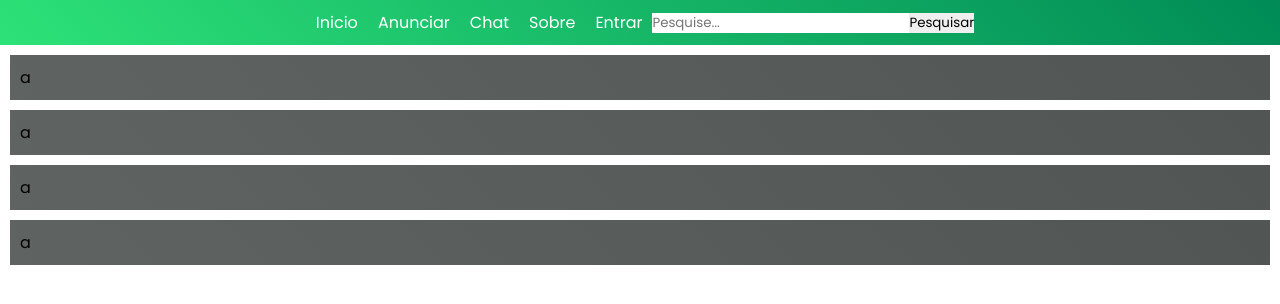
After one commit to nicocavalcanti/Mercado_Virtual, a PHP site: page /telaPrincipal.html in a window 1280 px wide. The commit adds this page. Shown: the top 304 px of the page. Run offline with PHP 8.4, Linux system fonts and the light colour scheme.

Commit message:
Implementação

```diff
--- /dev/null
+++ b/CSS/stylePrincipal.css
@@ -0,0 +1,42 @@
+@import url('https://fonts.googleapis.com/css2?family=Poppins:wght@100;200;300;400;500;600;700&display=swap');
+*{
+    margin: 0;
+    border: 0;
+    padding: 0;
+    box-sizing: border-box;
+    font-family: "Poppins", sans-serif;
+}
+
+
+.menu ul{
+    margin: 0;
+
+    background: linear-gradient(45deg, #2de278,  #008b56);
+    list-style: none;
+    display: flex;
+    align-items: center;
+    justify-content: center;
+}
+.menu ul li{
+    display: inline;
+
+
+}
+.menu ul li a{
+    padding: 10px 10px;
+    display: inline-block;
+    color: white;
+    text-decoration: none;
+}
+.menu ul li   :hover{
+    background: linear-gradient(to right, #56f2c3, #46ca8c);
+
+}
+
+.anuncio {
+    display: flex;
+    background: linear-gradient(45deg, #5f6361,  #515554);
+    padding: 10px 10px;
+    margin: 10px 10px;
+
+}
--- a/index.php
+++ b/index.php
@@ -20,7 +20,7 @@ include_once("connection.php");
 <body>
 
     <main class="container">
-        <h2>Login</h2>
+        <h2>Login PotiCars</h2>
         <form action="BACKEND/verifyLogin.php" method="get"> <!--post não mostra, o get mostra  -->
             <div class="input-field">
                 <input type="text" name="username" id="username" placeholder="Usuário">
--- a/register.php
+++ b/register.php
@@ -25,6 +25,10 @@
                 <div class="underline"></div>
              </div>
              <div class="input-field">
+                <input type="text" name="username" id="username" placeholder="E-mail">
+                <div class="underline"></div>
+             </div>
+             <div class="input-field">
                 <input type="text" name="username" id="username" placeholder="Nome de usuário">
                 <div class="underline"></div>
              </div>
--- /dev/null
+++ b/telaPrincipal.html
@@ -0,0 +1,41 @@
+<!DOCTYPE html>
+<html lang="PT-BR">
+<head>
+    <meta charset="UTF-8">
+    <meta name="viewport" content="width=device-width, initial-scale=1.0">
+
+    <title>PotiCars- Um Mercado Virtual Potiguar de Vendas Automotiva</title>
+    <link rel="stylesheet" href="CSS/stylePrincipal.css">
+</head>
+<body>
+    <div class="menu">
+
+        <ul>
+
+            <li><a href="#">Inicio</a></li>
+            <li><a href="#">Anunciar</a></li>
+            <li><a href="#">Chat</a></li>
+            <li><a href="#">Sobre</a></li>
+            <li class="entrar"><a href="index.php">Entrar</a></li>
+
+
+            <input type="search" placeholder="Pesquise...">
+            <input type="submit" value="Pesquisar">
+
+
+
+        </ul>
+
+    </div>
+    <div class="anuncios">
+        <div class="anuncio">a</div>
+        <div class="anuncio">a</div>
+        <div class="anuncio">a</div>
+        <div class="anuncio">a</div>
+
+
+
+    </div>
+
+</body>
+</html>
```
Also changed, not shown: CSS/style.css (+6 -2 lines), bd.sql (+11 -1 lines), CSS/56763.png (added).
